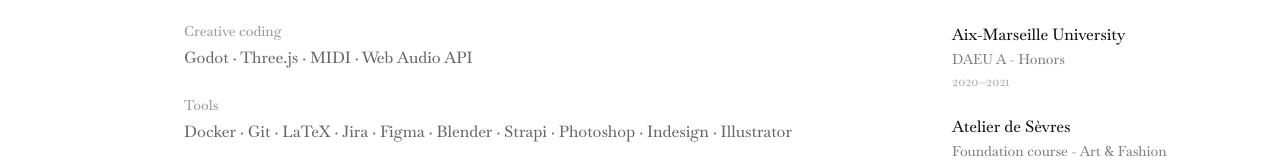
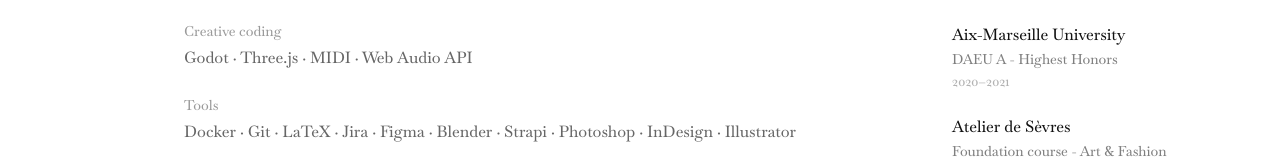
Before and after one commit to thaliawoods/portfolio-thalia, a Next.js app: page /en/info in a window 1280 px wide. Shown: the part 791-952 px from the top of the page. Built offline with nearby package versions, Linux system fonts and the light colour scheme.

Commit message:
Fix textes: Lydia, Https FR, Témoigner, InDesign, DAEU

```diff
--- a/src/app/[locale]/info/page.tsx
+++ b/src/app/[locale]/info/page.tsx
@@ -50,7 +50,7 @@
             { label: "Back", value: "Node.js · Express · Strapi · Python · PHP" },
             { label: "Data / ORM", value: "PostgreSQL · Prisma · MongoDB · MySQL" },
             { label: "Creative coding", value: "Godot · Three.js · MIDI · Web Audio API" },
-            { label: "Outils", value: "Docker · Git · LaTeX · Jira · Figma · Blender · Strapi · Photoshop · Indesign · Illustrator" },
+            { label: "Outils", value: "Docker · Git · LaTeX · Jira · Figma · Blender · Strapi · Photoshop · InDesign · Illustrator" },
           ],
 
           contactTitle: "Contact",
@@ -84,7 +84,7 @@
             },
             {
               institution: "Aix-Marseille University",
-              degree: "DAEU A - Honors",
+              degree: "DAEU A - Highest Honors",
               year: "2020–2021",
             },
             {
@@ -100,7 +100,7 @@
             { label: "Back", value: "Node.js · Express · Strapi · Python · PHP" },
             { label: "Data / ORM", value: "PostgreSQL · Prisma · MongoDB · MySQL" },
             { label: "Creative coding", value: "Godot · Three.js · MIDI · Web Audio API" },
-            { label: "Tools", value: "Docker · Git · LaTeX · Jira · Figma · Blender · Strapi · Photoshop · Indesign · Illustrator" },
+            { label: "Tools", value: "Docker · Git · LaTeX · Jira · Figma · Blender · Strapi · Photoshop · InDesign · Illustrator" },
           ],
 
           contactTitle: "Contact",
--- a/src/data/projects.ts
+++ b/src/data/projects.ts
@@ -59,7 +59,7 @@
       en: "3D interactive experience - exploratory game combining photogrammetry, narrative, and spatial audio.",
     },
     content: {
-      fr: "HTTPS est un jeu vidéo exploratoire développé avec l'artiste Marion Serclérat dans le cadre d'une résidence Création en cours des Ateliers Médicis. Construit à partir d'archives photogrammétriques, le projet interroge les liens entre territoires, mémoires et espaces numériques à travers une expérience immersive. Ces photogrammétries sont retravaillées dans Blender afin de supprimer les éléments parasites.\n\nLe joueur évolue dans des environnements hybrides où l'exploration active des strates sonores et des fragments de récits. Un contrôleur MIDI permet de piloter en temps réel les interactions, transformant le jeu en un dispositif à la frontière entre instrument et installation.\n\nDéveloppé avec Godot, le projet repose sur une architecture modulaire intégrant chargement dynamique des scènes, synchronisation audio/visuelle et génération procédurale d'espaces navigables.\n\nLe projet est désormais accessible en ligne dans une version web, jouable directement depuis le navigateur, sans installation.",
+      fr: "HTTPS est un jeu vidéo exploratoire développé avec l'artiste Marion Serclérat dans le cadre d'une résidence Création en cours des Ateliers Médicis. Construit à partir d'archives photogrammétriques, le projet interroge les liens entre territoires, mémoires et espaces numériques à travers une expérience immersive. Ces photogrammétries sont retravaillées dans Blender afin de supprimer les éléments parasites.\n\nLe joueur évolue dans des environnements hybrides où l'exploration active les strates sonores et les fragments de récits. Un contrôleur MIDI permet de piloter en temps réel les interactions, transformant le jeu en un dispositif à la frontière entre instrument et installation.\n\nDéveloppé avec Godot, le projet repose sur une architecture modulaire intégrant chargement dynamique des scènes, synchronisation audio/visuelle et génération procédurale d'espaces navigables.\n\nLe projet est désormais accessible en ligne dans une version web, jouable directement depuis le navigateur, sans installation.",
       en: "HTTPS is an exploratory video game developed with artist Marion Serclérat as part of a Création en cours residency at Ateliers Médicis. Built from photogrammetric archives, the project questions the links between territories, memories, and digital spaces through an immersive experience. These photogrammetric scans are reworked in Blender to remove unwanted artifacts.\n\nThe player navigates hybrid environments where exploration activates sonic layers and narrative fragments. A MIDI controller enables real-time interaction, turning the game into a device at the boundary between instrument and installation.\n\nDeveloped with Godot, the project relies on a modular architecture integrating dynamic scene loading, audio/visual synchronization, and procedural generation of navigable spaces.\n\nThe project is now available online as a web version, playable directly in the browser — no installation required.",
     },
     roles: ["Creative coding", "Game dev", "Interactive design"],
@@ -132,7 +132,7 @@
     years: "2026",
     title: { fr: "Témoigner pour Lutter", en: "Testify to Resist" },
     subtitle: {
-      fr: "Outil d'archive & performance. Navigation dans des témoignages, fragments média, structure documentaire.",
+      fr: "Outil d'archive & performance.\nNavigation dans des témoignages, fragments média, structure documentaire.",
       en: "Archive & performance tool.\nNavigating testimonies, media fragments, documentary structure.",
     },
     content: {
@@ -364,7 +364,7 @@
     title: { fr: "Test Technique Lydia", en: "Lydia Technical Test" },
     subtitle: {
       fr: "Test technique React - SPA de recherche dans des transactions, filtrage rapide et UI soignée.",
-      en: "React technical test - SPA for transaction search, fast filtering, and polished UI. Ongoing project",
+      en: "React technical test - SPA for transaction search, fast filtering, and polished UI.",
     },
     content: {
       fr: "Développement d'une SPA React à partir d'un fichier JSON de transactions : recherche non sensible à la casse, surlignage des occurrences, gestion des états (loading / vide / erreur), et composants UI réutilisables. Travail sur l'ergonomie (feedbacks, micro-interactions) et la qualité du code (composition, lisibilité, conventions).",
```
